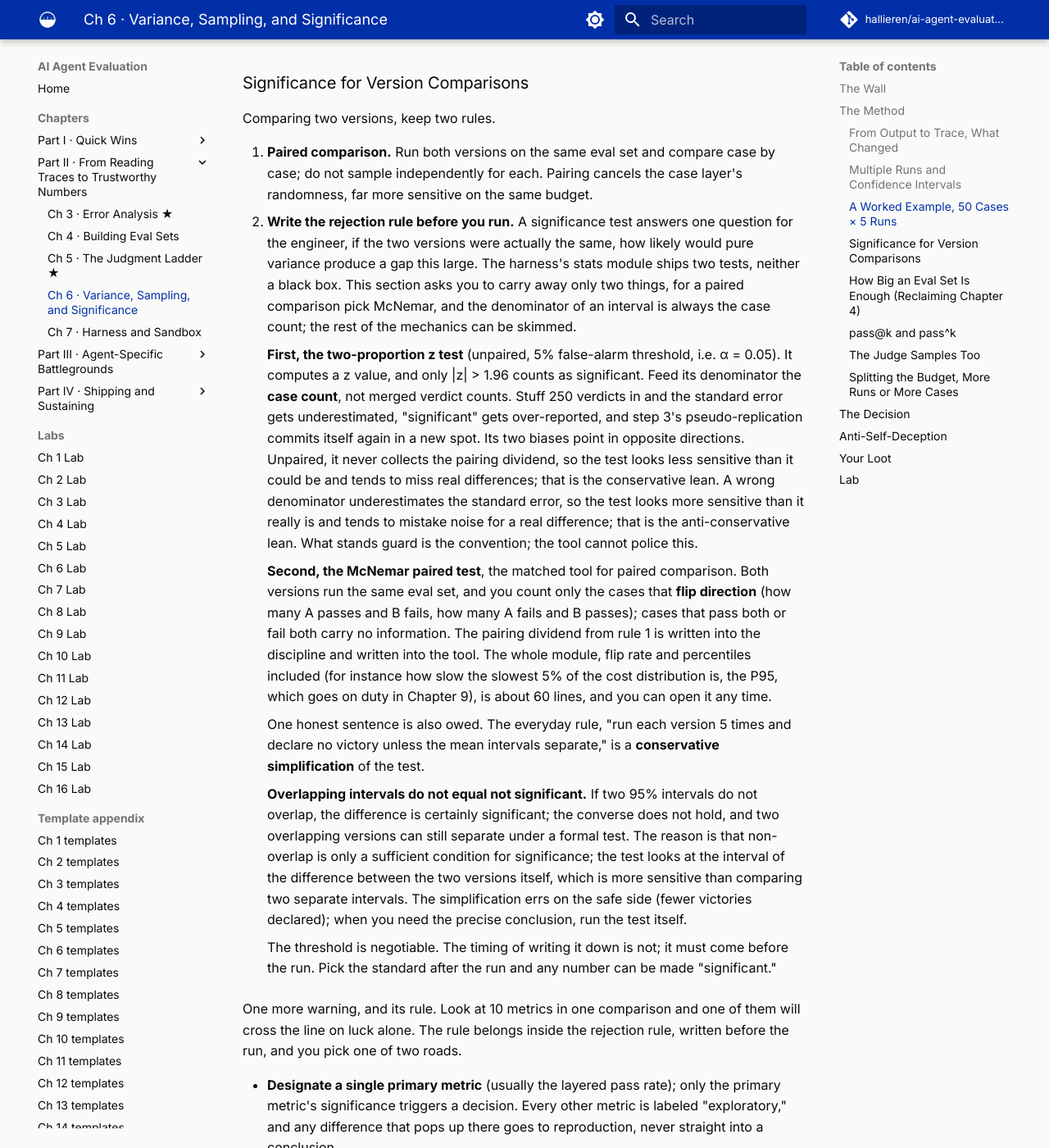
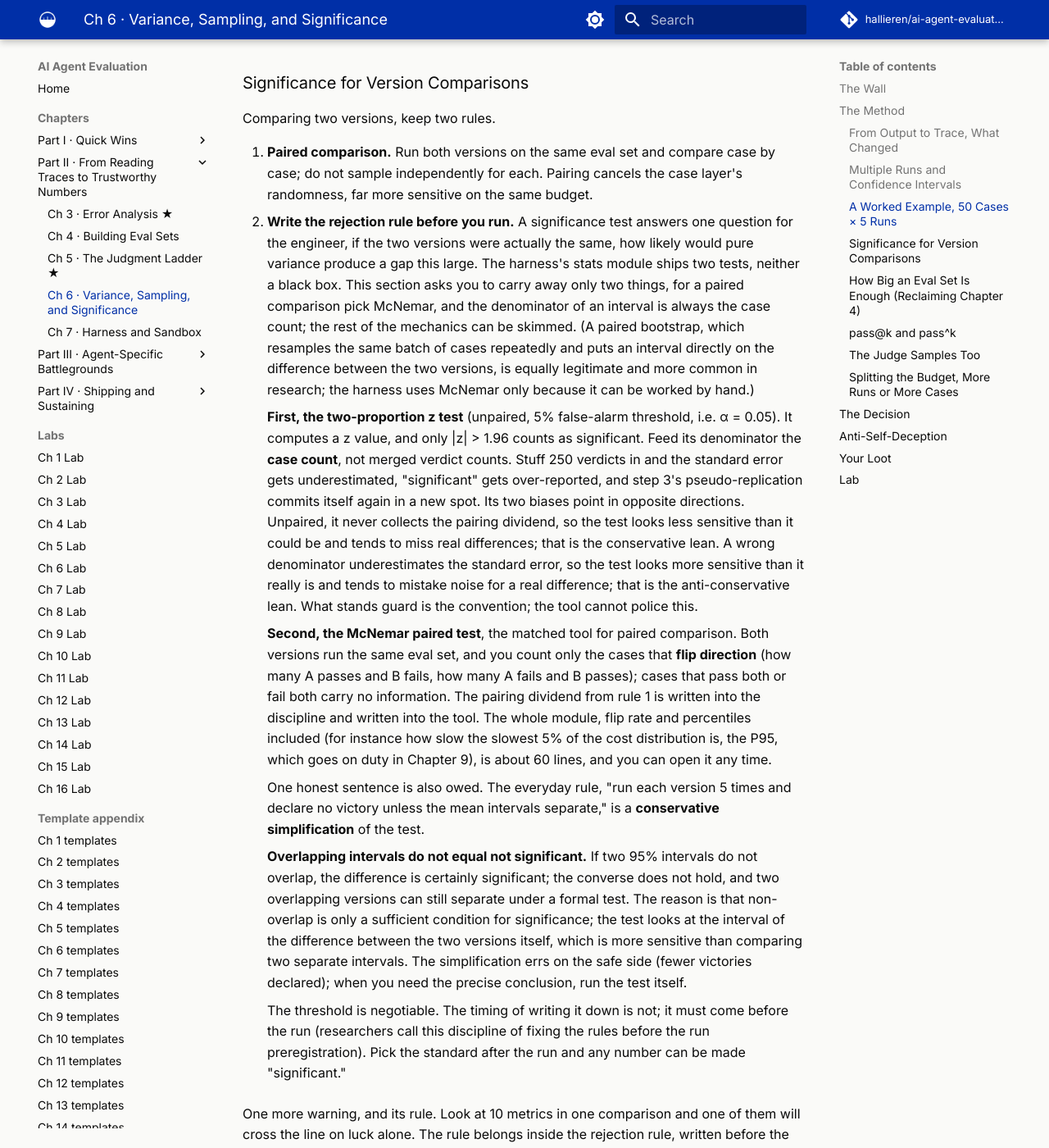
Before and after one commit to hallieren/ai-agent-evaluation, an MkDocs documentation site: the page built from docs/chapters/ch06-variance.md, in a window 1280 px wide and 1400 px high, scrolled down 4838 px. Shown: the whole window at 82% size. Built offline with MkDocs 1.6.1 and Material for MkDocs 9.7.7, drawn with Linux system fonts in a browser that asks for light colours; comment, search, counter and statistics services are not loaded.

Commit message:
Clarify the fourth verdict, paired tests, and the scope of the synthetic user

```diff
--- a/docs/chapters/ch06-variance.md
+++ b/docs/chapters/ch06-variance.md
@@ -74,7 +74,7 @@ Something an engineer can recompute in five minutes with a calculator is all the
 Comparing two versions, keep two rules.
 
 1. **Paired comparison.** Run both versions on the same eval set and compare case by case; do not sample independently for each. Pairing cancels the case layer's randomness, far more sensitive on the same budget.
-2. **Write the rejection rule before you run.** A significance test answers one question for the engineer, if the two versions were actually the same, how likely would pure variance produce a gap this large. The harness's stats module ships two tests, neither a black box. This section asks you to carry away only two things, for a paired comparison pick McNemar, and the denominator of an interval is always the case count; the rest of the mechanics can be skimmed.
+2. **Write the rejection rule before you run.** A significance test answers one question for the engineer, if the two versions were actually the same, how likely would pure variance produce a gap this large. The harness's stats module ships two tests, neither a black box. This section asks you to carry away only two things, for a paired comparison pick McNemar, and the denominator of an interval is always the case count; the rest of the mechanics can be skimmed. (A paired bootstrap, which resamples the same batch of cases repeatedly and puts an interval directly on the difference between the two versions, is equally legitimate and more common in research; the harness uses McNemar only because it can be worked by hand.)
 
     **First, the two-proportion z test** (unpaired, 5% false-alarm threshold, i.e. α = 0.05). It computes a z value, and only |z| > 1.96 counts as significant. Feed its denominator the **case count**, not merged verdict counts. Stuff 250 verdicts in and the standard error gets underestimated, "significant" gets over-reported, and step 3's pseudo-replication commits itself again in a new spot. Its two biases point in opposite directions. Unpaired, it never collects the pairing dividend, so the test looks less sensitive than it could be and tends to miss real differences; that is the conservative lean. A wrong denominator underestimates the standard error, so the test looks more sensitive than it really is and tends to mistake noise for a real difference; that is the anti-conservative lean. What stands guard is the convention; the tool cannot police this.
 
@@ -84,7 +84,7 @@ Comparing two versions, keep two rules.
 
     **Overlapping intervals do not equal not significant.** If two 95% intervals do not overlap, the difference is certainly significant; the converse does not hold, and two overlapping versions can still separate under a formal test. The reason is that non-overlap is only a sufficient condition for significance; the test looks at the interval of the difference between the two versions itself, which is more sensitive than comparing two separate intervals. The simplification errs on the safe side (fewer victories declared); when you need the precise conclusion, run the test itself.
 
-    The threshold is negotiable. The timing of writing it down is not; it must come before the run. Pick the standard after the run and any number can be made "significant."
+    The threshold is negotiable. The timing of writing it down is not; it must come before the run (researchers call this discipline of fixing the rules before the run preregistration). Pick the standard after the run and any number can be made "significant."
 
 One more warning, and its rule. Look at 10 metrics in one comparison and one of them will cross the line on luck alone. The rule belongs inside the rejection rule, written before the run, and you pick one of two roads.
 
```
Also changed, not shown: docs/chapters/ch01-pocket-eval.md (+1 -1 lines), docs/chapters/ch07-harness.md (+1 -1 lines).
